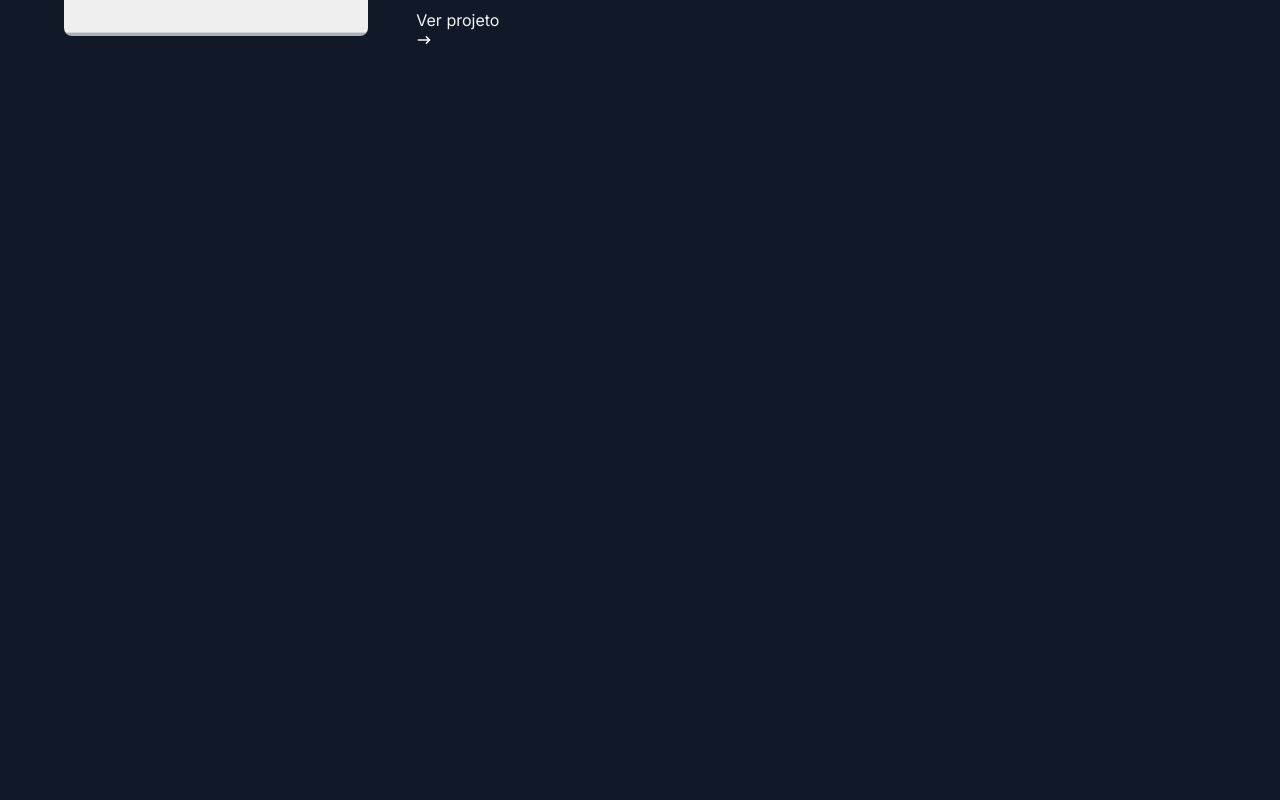
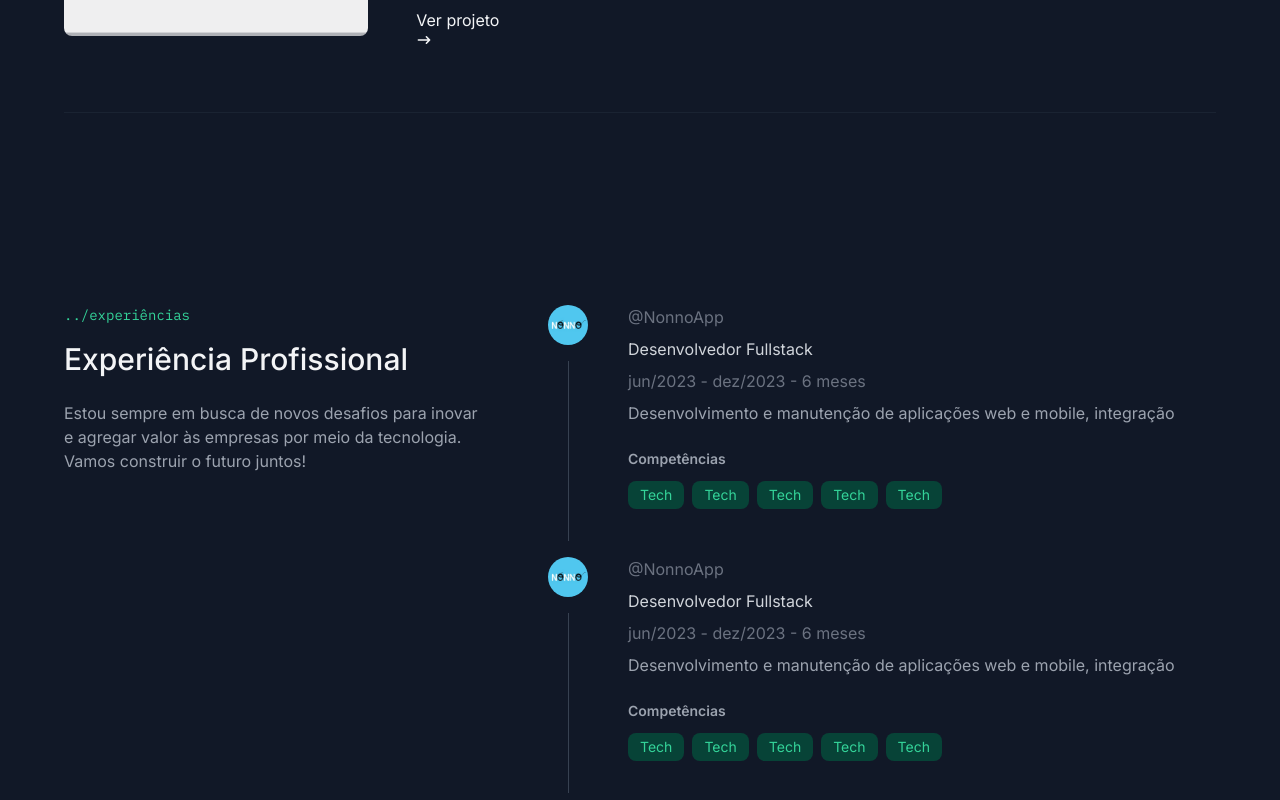
Before and after one commit to orafael-dev/rafa-dev-portfolio, a Next.js app: page / in a window 1280 px wide. Shown: the part 2173-2973 px from the top of the page. Before the commit the page ends 2285 px from the top, so only its background shows below. Built offline with nearby package versions, Linux system fonts and the light colour scheme.

Commit message:
feat: create experience section and styles

```diff
--- a/app/components/pages/home/highligted-projects/highlight-projects.tsx
+++ b/app/components/pages/home/highligted-projects/highlight-projects.tsx
@@ -12,6 +12,7 @@ export const HighlightProjects = () => {
         <ProjectCard />
         <HorizontalDivider className="my-16" />
         <ProjectCard />
+        <HorizontalDivider className="my-16" />
       </div>
     </section>
   );
--- /dev/null
+++ b/app/components/pages/home/work-experience/experience-item.tsx
@@ -0,0 +1,50 @@
+import {TechBadge} from "@/app/components/tech-badge";
+import Image from "next/image";
+
+export const ExperienceItem = () => {
+  return (
+    <div className="grid grid-cols-[40px,1fr] gap-4 md:gap-10">
+      <div className="flex flex-col items-center gap-4">
+        <div className="rounded-full">
+          <Image
+            src="/images/nonno.jpeg"
+            alt="Nonno"
+            width={40}
+            height={40}
+            className="rounded-full"
+          />
+        </div>
+
+        <div className="h-full w-[1px] bg-gray-700" />
+      </div>
+
+      <div>
+        <div className="flex flex-col gap-2 text-sm sm:text-base">
+          <a
+            href="#"
+            target="_blank"
+            className="text-gray-500 hover:text-emerald-500 transition-colors"
+          >
+            @NonnoApp
+          </a>
+          <h4 className="text-gray-300">Desenvolvedor Fullstack</h4>
+          <span className="text-gray-500">jun/2023 - dez/2023 - 6 meses</span>
+          <p className="text-gray-400">
+            Desenvolvimento e manutenção de aplicações web e mobile, integração
+          </p>
+        </div>
+
+        <p className="text-gray-400 text-sm mb-3 mt-6 font-semibold">
+          Competências
+        </p>
+        <div className="flex gap-x-2 gap-y-3 flex-wrap lg:max-w-[350px] mb-8 ">
+          <TechBadge name="Tech" />
+          <TechBadge name="Tech" />
+          <TechBadge name="Tech" />
+          <TechBadge name="Tech" />
+          <TechBadge name="Tech" />
+        </div>
+      </div>
+    </div>
+  );
+};
--- /dev/null
+++ b/app/components/pages/home/work-experience/index.tsx
@@ -0,0 +1,24 @@
+import {SectionTitle} from "@/app/components/section-title";
+import {ExperienceItem} from "./experience-item";
+
+export const WorkExperience = () => {
+  return (
+    <section className="container py-16 flex gap-10 md:gap-4 lg:gap-16 flex-col md:flex-row">
+      <div className="max-w-[420px]">
+        <SectionTitle
+          subtitle="experiências"
+          title="Experiência Profissional"
+        />
+        <p className="text-gray-400 mt-6">
+          Estou sempre em busca de novos desafios para inovar e agregar valor às
+          empresas por meio da tecnologia. Vamos construir o futuro juntos!
+        </p>
+      </div>
+
+      <div className="flex flex-col gap-4">
+        <ExperienceItem />
+        <ExperienceItem />
+      </div>
+    </section>
+  );
+};
--- a/app/page.tsx
+++ b/app/page.tsx
@@ -1,6 +1,7 @@
 import {HeroSection} from "./components/pages/home/hero-section";
 import {KnownTechs} from "./components/pages/home/knowns-techs";
 import {HighlightProjects} from "./components/pages/home/highligted-projects/highlight-projects";
+import {WorkExperience} from "./components/pages/home/work-experience";
 
 export default async function Home() {
   return (
@@ -8,6 +9,7 @@ export default async function Home() {
       <HeroSection />
       <KnownTechs />
       <HighlightProjects />
+      <WorkExperience />
     </>
   );
 }
```
